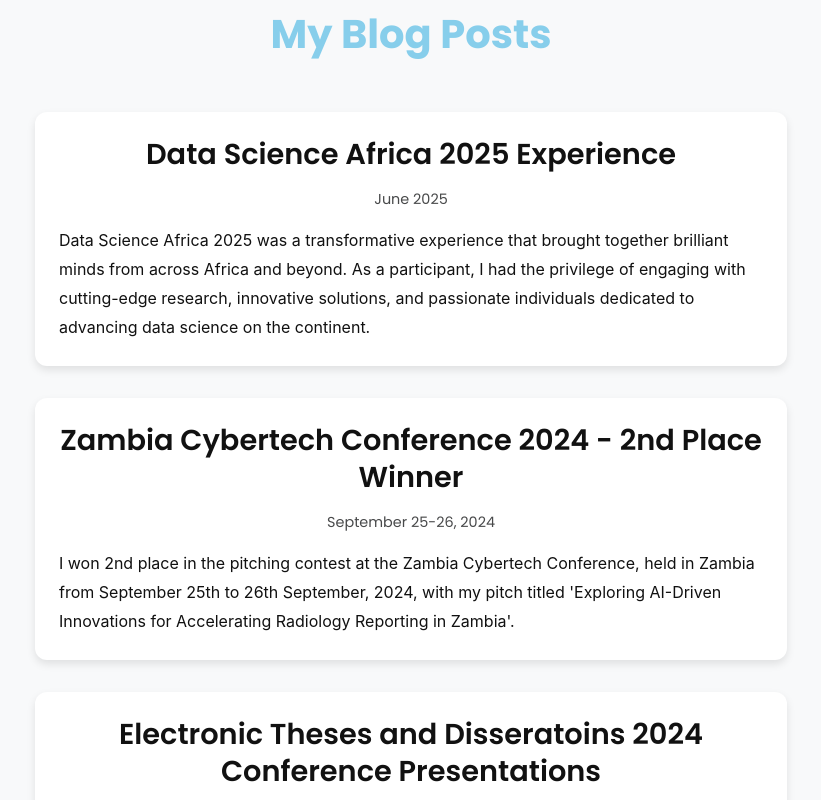
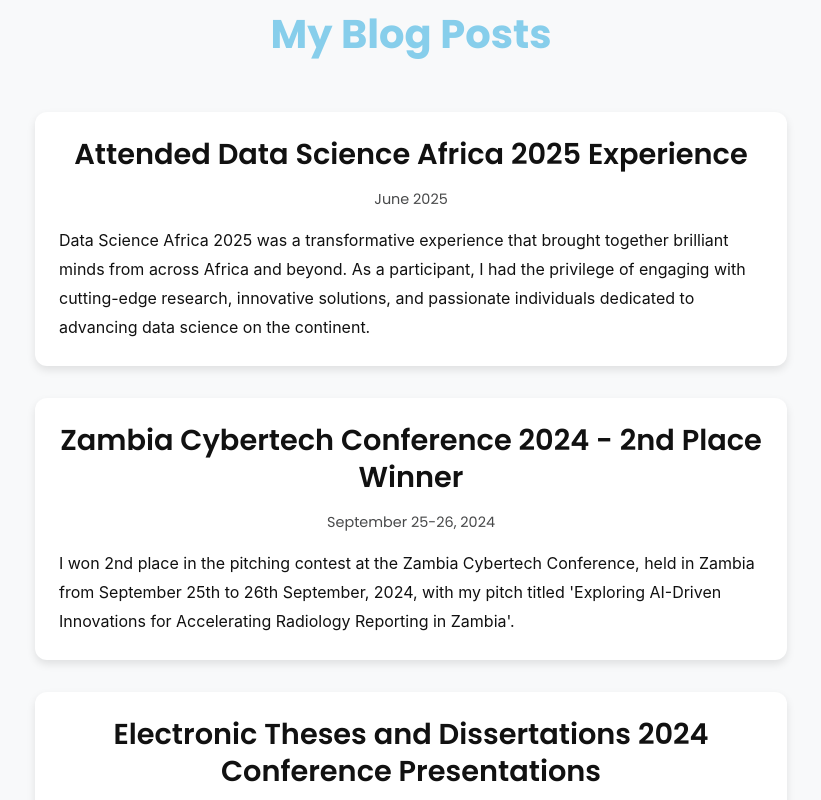
Before and after one commit to ElijahChileshe/portfolio, a React (Create React App) app: page /blogs in a window 1280 px wide. Shown: the part 180-980 px from the top of the page, without its empty margins (229-1050 px from the left). Built offline with nearby package versions, Linux system fonts and the light colour scheme.

Commit message:
updated blogs text

```diff
--- a/src/components/Blogs/Blogs.js
+++ b/src/components/Blogs/Blogs.js
@@ -211,7 +211,7 @@
 
   const blogPosts = [
     {
-      title: "Data Science Africa 2025 Experience",
+      title: "Attended Data Science Africa 2025 Experience",
       date: "June 2025",
       content: "Data Science Africa 2025 was a transformative experience that brought together brilliant minds from across Africa and beyond. As a participant, I had the privilege of engaging with cutting-edge research, innovative solutions, and passionate individuals dedicated to advancing data science on the continent."
     },
@@ -221,7 +221,7 @@
       content: "I won 2nd place in the pitching contest at the Zambia Cybertech Conference, held in Zambia from September 25th to 26th September, 2024, with my pitch titled 'Exploring AI-Driven Innovations for Accelerating Radiology Reporting in Zambia'."
     },
     {
-      title: "Electronic Theses and Disseratoins 2024 Conference Presentations",
+      title: "Electronic Theses and Dissertations 2024 Conference Presentations",
       date: "2024",
       content: "Presented full paper titled 'A Pre-Processing Pipeline for Improved ETD Metadata Quality in Downstream Services' and poster titled 'Design and Implementation of an Interoperable Zambia National Electronic Thesis and Dissertation Portal' at the 27th International Symposium on Electronic Theses and Dissertations (ETD 2024) in Livingstone, Zambia."
     },
```
